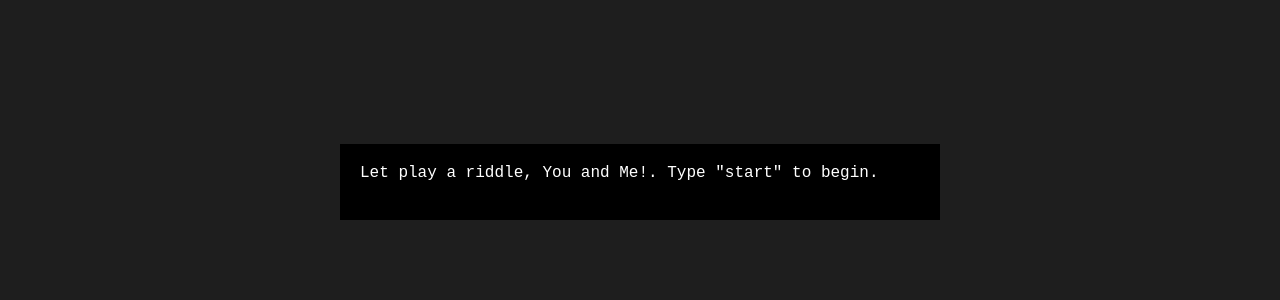
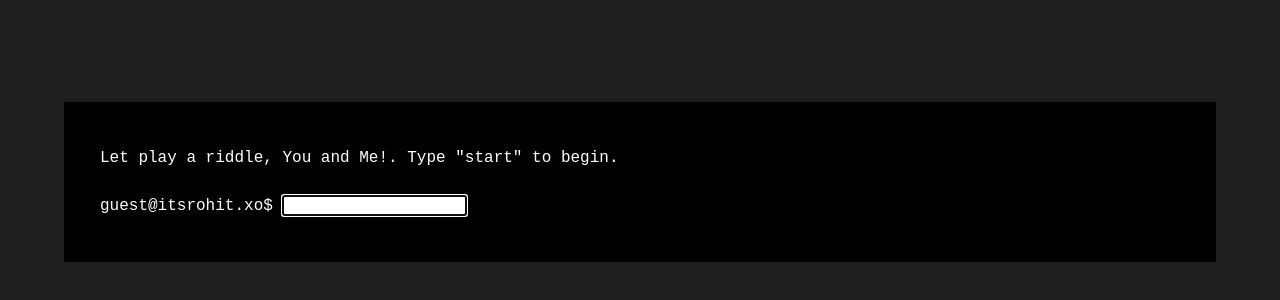
Before and after one commit to rohitxox/Riddle, a plain HTML site: page index.html in a window 1280 px wide. Shown: the part 218-518 px from the top of the page. Drawn offline with Linux system fonts and the light colour scheme.

Commit message:
added width

```diff
--- a/index.html
+++ b/index.html
@@ -9,7 +9,7 @@
 
 <div id="terminal">
     <div id="output"></div>
-    <input type="text" id="input" autofocus>
+    <div class="prompt">guest@itsrohit.xo$ <input type="text" id="input" autofocus></div>
 </div>
 
 <script src="script.js"></script>
--- a/script.js
+++ b/script.js
@@ -19,14 +19,20 @@ const riddles = [
     displayMessage('Let play a riddle, You and Me!. Type "start" to begin.', false);
   });
 
-  function displayMessage(message, addPrompt = true) {
+  // ... rest of your JavaScript code ...
+
+function displayMessage(message, addPrompt = true) {
     const terminalOutput = document.getElementById('output');
+    // Wrap the prompt in a span for styling
     if (addPrompt) {
-      message = `<span style="color: white;">guest</span><span style="color: magenta;">@itsrohit.xo</span><span style="color: white;">$</span> ${message}`;
+      message = `<span class="prompt">guest@itsrohit.xo$</span> ${message}`;
     }
-    terminalOutput.innerHTML += `\n<div class="terminal-line">${message}</div>`;
+    // Add the message as a new div to preserve individual line styling
+    terminalOutput.innerHTML += `<div>${message}</div>`;
     terminalOutput.scrollTop = terminalOutput.scrollHeight; // Scroll to bottom
   }
+
+  // ... rest of your JavaScript code ...
 
 
 
--- a/styles.css
+++ b/styles.css
@@ -8,36 +8,41 @@ body {
     align-items: center; /* Center children vertically */
     color: white;
     font-family: 'Courier New', monospace;
+    line-height: 1.5; /* Adjust line height for line spacing */
     text-align: center;
   }
 
+
   #terminal {
-    width: 80%; /* Adjust width as needed */
-    max-width: 600px; /* Maximum width of the terminal */
-    background: #000; /* Background of the terminal */
-    padding: 20px;
-    box-sizing: border-box;
+    width: 90%; /* Increase the width of the terminal */
+    max-width: none; /* Remove any max-width if it was set */
+    margin: auto; /* Center the terminal */
+    padding: 20px; /* Add padding inside the terminal */
+    box-sizing: border-box; /* Include padding in the width calculation */
+    background: #000; /* Terminal background */
+    color: white; /* Terminal text color */
+    text-align: left; /* Align text to the left for indentation */
+    white-space: pre-line; /* Preserve line breaks and wrap text at whitespace */
     overflow-y: auto; /* Allows scrolling */
+    /* ... other styles ... */
   }
 
   #output {
-    text-align: left; /* Align the text to the left within the terminal */
-    /* Add more styles if needed */
+    margin-left: 1em; /* Adjust the indentation of the output text */
+    /* ... other styles ... */
   }
 
-  #input {
-    width: 100%;
-    background-color: transparent;
-    border: none;
-    color: white;
-    padding: 0;
-    outline: none;
-    /* Add more styles if needed */
+  /* Add this class to your HTML prompt element */
+  .prompt {
+    padding-left: 1em; /* This will align your text input with the output text */
   }
 
   @media only screen and (max-width: 600px) {
     #terminal {
-      width: 95%; /* Make the terminal wider on smaller screens */
-      padding: 10px; /* Reduce padding on smaller screens */
+      width: 95%; /* Adjust the terminal width on smaller screens */
+      padding: 10px; /* Adjust padding on smaller screens */
+    }
+    .prompt, #output {
+      margin-left: 0.5em; /* Less indentation on smaller screens */
     }
   }
```
